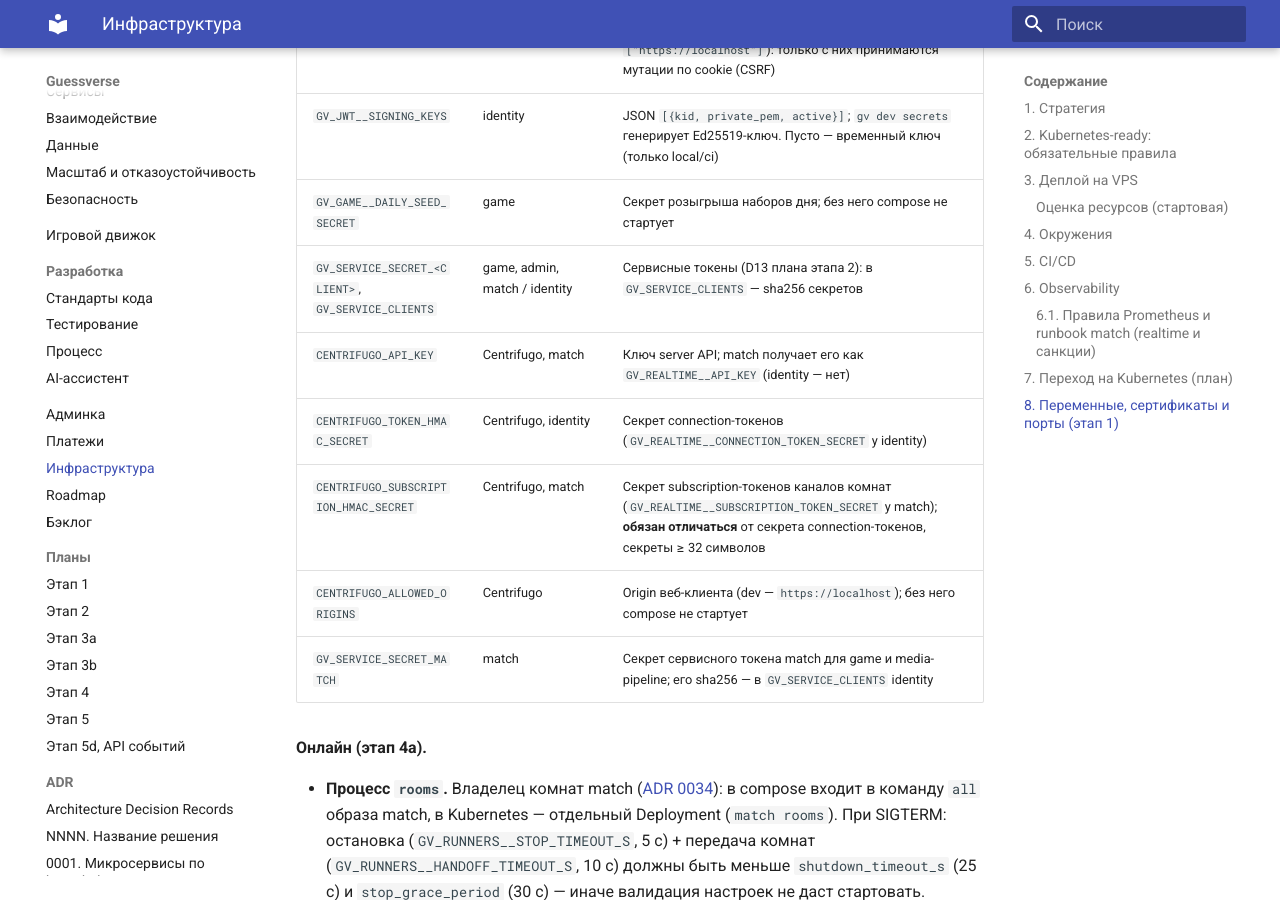
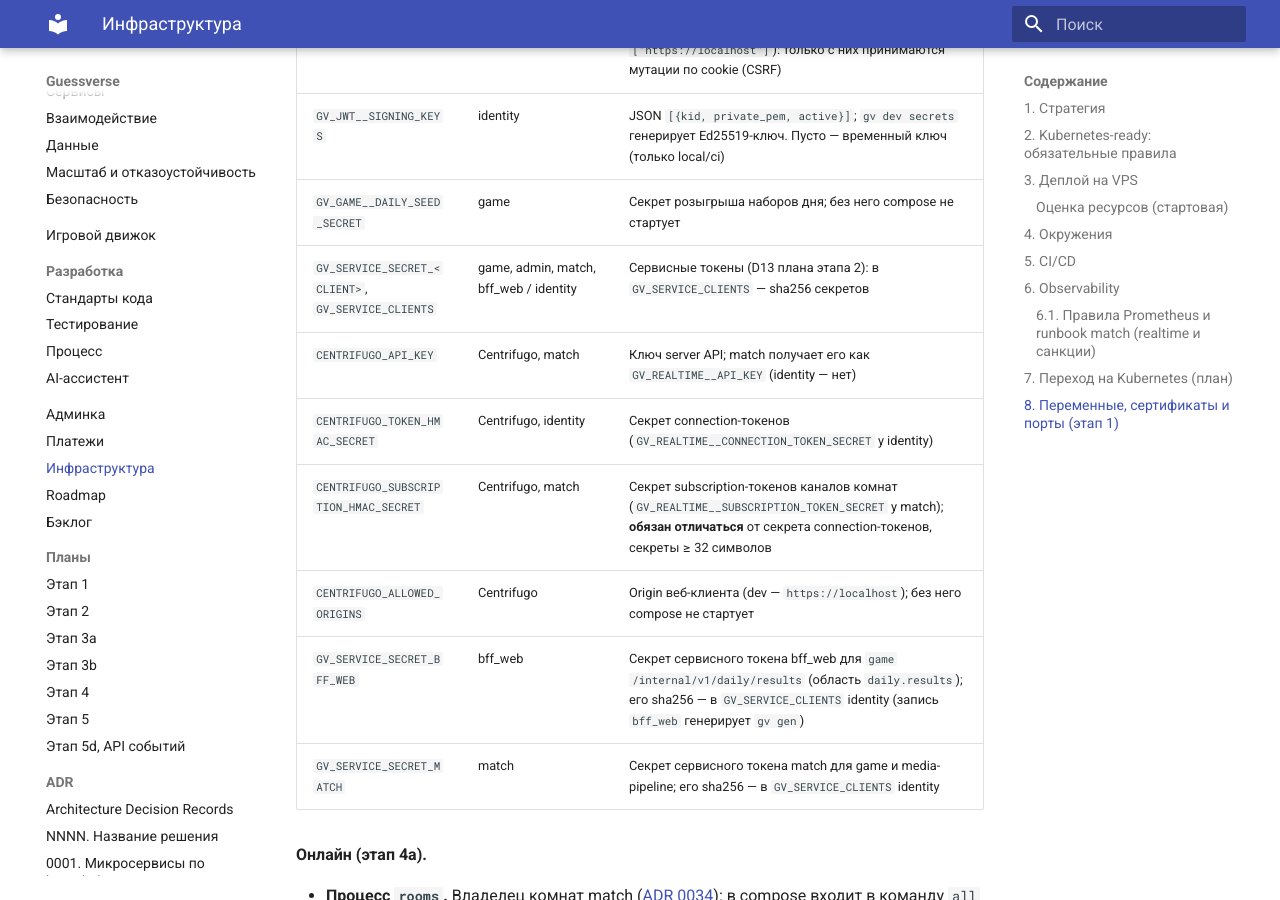
Before and after one commit to L0GIN0UT/oncue, an MkDocs documentation site: the page built from docs/07-infrastructure.md, in a window 1280 px wide and 900 px high, scrolled down 5390 px. Built offline with MkDocs 1.6.1 and Material for MkDocs 9.7.7, drawn with Linux system fonts in a browser that asks for light colours.

Commit message:
chore(infra): клиент сервисных токенов bff_web (game, daily.results), документация

```diff
--- a/docs/07-infrastructure.md
+++ b/docs/07-infrastructure.md
@@ -121,11 +121,12 @@ tag:   vX.Y.Z → промоут образов (без пересборки)
 | `GV_PUBLIC_ORIGINS` | identity, game | JSON-массив Origin веб-клиента (dev — `["https://localhost"]`): только с них принимаются мутации по cookie (CSRF) |
 | `GV_JWT__SIGNING_KEYS` | identity | JSON `[{kid, private_pem, active}]`; `gv dev secrets` генерирует Ed25519-ключ. Пусто — временный ключ (только local/ci) |
 | `GV_GAME__DAILY_SEED_SECRET` | game | Секрет розыгрыша наборов дня; без него compose не стартует |
-| `GV_SERVICE_SECRET_<CLIENT>`, `GV_SERVICE_CLIENTS` | game, admin, match / identity | Сервисные токены (D13 плана этапа 2): в `GV_SERVICE_CLIENTS` — sha256 секретов |
+| `GV_SERVICE_SECRET_<CLIENT>`, `GV_SERVICE_CLIENTS` | game, admin, match, bff_web / identity | Сервисные токены (D13 плана этапа 2): в `GV_SERVICE_CLIENTS` — sha256 секретов |
 | `CENTRIFUGO_API_KEY` | Centrifugo, match | Ключ server API; match получает его как `GV_REALTIME__API_KEY` (identity — нет) |
 | `CENTRIFUGO_TOKEN_HMAC_SECRET` | Centrifugo, identity | Секрет connection-токенов (`GV_REALTIME__CONNECTION_TOKEN_SECRET` у identity) |
 | `CENTRIFUGO_SUBSCRIPTION_HMAC_SECRET` | Centrifugo, match | Секрет subscription-токенов каналов комнат (`GV_REALTIME__SUBSCRIPTION_TOKEN_SECRET` у match); **обязан отличаться** от секрета connection-токенов, секреты ≥ 32 символов |
 | `CENTRIFUGO_ALLOWED_ORIGINS` | Centrifugo | Origin веб-клиента (dev — `https://localhost`); без него compose не стартует |
+| `GV_SERVICE_SECRET_BFF_WEB` | bff_web | Секрет сервисного токена bff_web для `game /internal/v1/daily/results` (область `daily.results`); его sha256 — в `GV_SERVICE_CLIENTS` identity (запись `bff_web` генерирует `gv gen`) |
 | `GV_SERVICE_SECRET_MATCH` | match | Секрет сервисного токена match для game и media-pipeline; его sha256 — в `GV_SERVICE_CLIENTS` identity |
 
 **Онлайн (этап 4a).**
```
Also changed, not shown: docs/architecture/services.md (+2 -2 lines), docs/backlog.md (+1 -1 lines), 4 other files.
